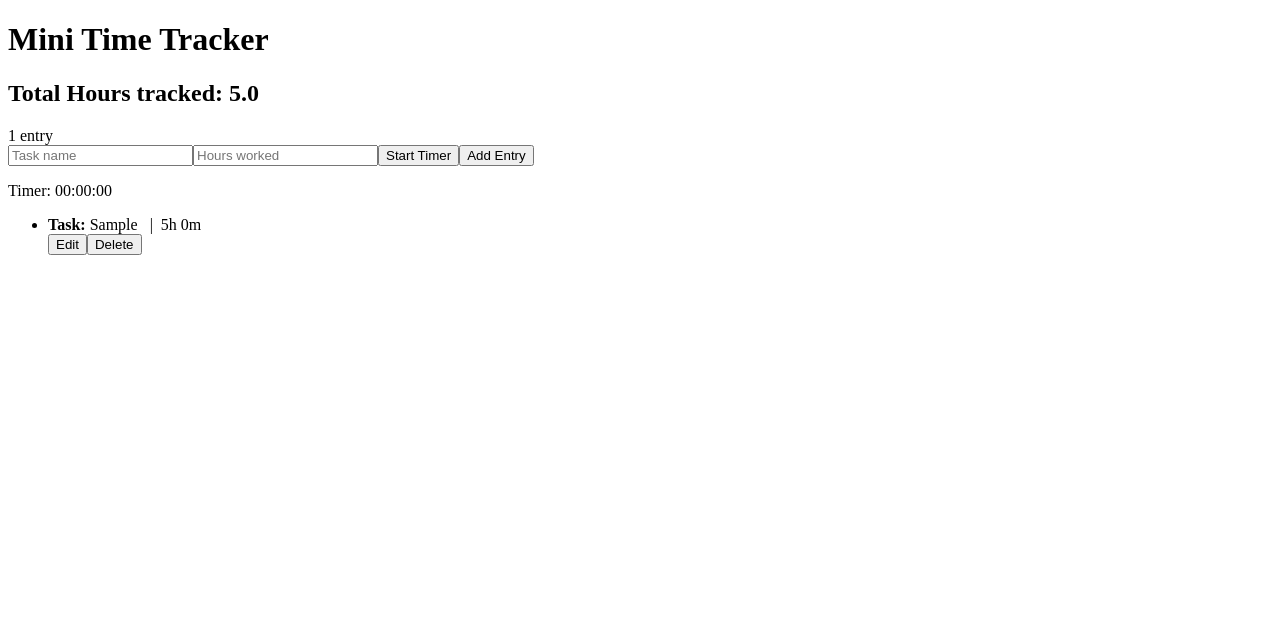
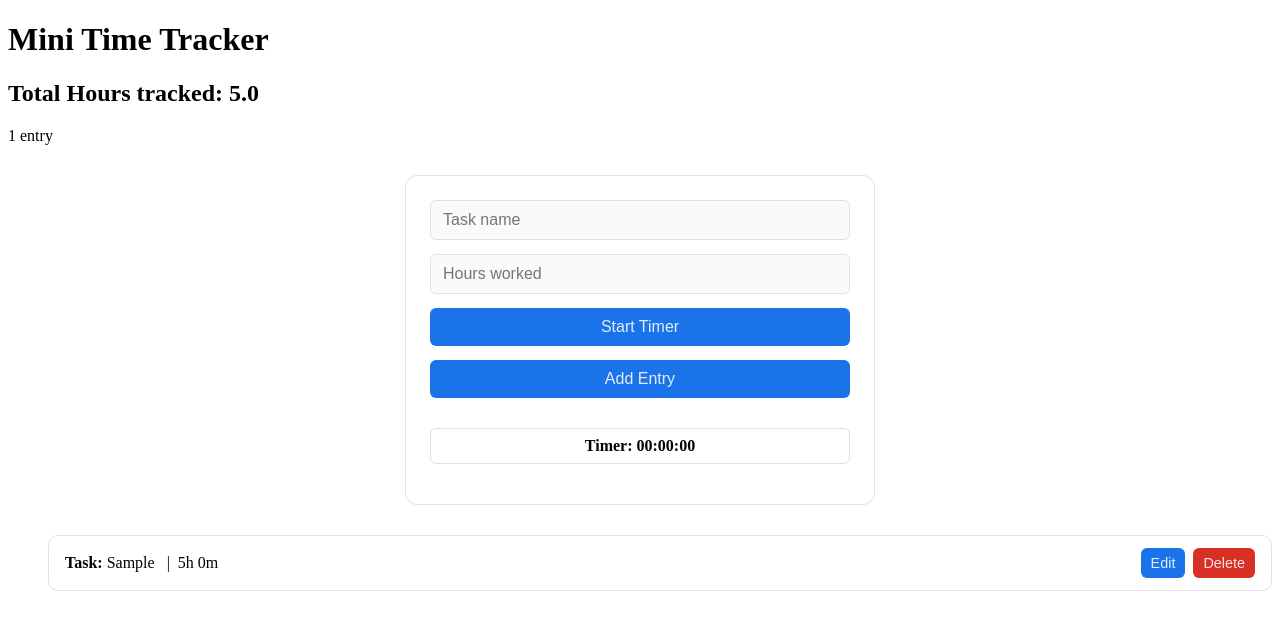
Before and after one commit to Thabo-Tshabalala/mini-time-tracker, a React (Vite) app: page / in a window 1280 px wide. Both pictures are taken after typing "Sample", "5" into the empty fields and a click on the button "Add Entry". Shown: the top 630 px of the page. Built offline with nearby package versions, Linux system fonts and the light colour scheme.

Commit message:
added time entry form and time entry items styling

```diff
--- a/src/components/TimeEntryForm.css
+++ b/src/components/TimeEntryForm.css
@@ -0,0 +1,73 @@
+.time-entry-form {
+  max-width: 420px;
+  margin: 30px auto;
+  padding: 24px;
+  border-radius: 12px;
+  background: var(--color-bg-light);
+  border: 1px solid var(--color-border-light);
+  display: flex;
+  flex-direction: column;
+  gap: 14px;
+}
+
+.time-entry-form input {
+  padding: 10px 12px;
+  border: 1px solid var(--color-border-light);
+  border-radius: 6px;
+  font-size: 1rem;
+  background: var(--color-input-bg-light);
+}
+
+.time-entry-form input:focus {
+  border-color: var(--color-primary);
+  background: var(--color-bg-light);
+  outline: none;
+}
+
+.timer-display {
+  font-weight: bold;
+  padding: 8px 12px;
+  border-radius: 6px;
+  text-align: center;
+  border: 1px solid var(--color-border-light);
+}
+
+.timer-display.running {
+  color: var(--color-error);
+}
+
+.time-entry-form button {
+  padding: 10px 12px;
+  font-size: 1rem;
+  border-radius: 6px;
+  border: none;
+  cursor: pointer;
+  color: var(--color-text-light);
+}
+
+.button-start,
+.button-submit {
+  background-color: var(--color-primary);
+}
+
+.button-start:hover {
+  background-color: var(--color-success);
+}
+
+.button-stop {
+  background-color: var(--color-error);
+}
+
+.button-stop:hover {
+  background-color: var(--color-error-hover);
+}
+
+.button-submit:hover {
+  background-color: var(--color-primary-hover);
+}
+
+.error {
+  color: var(--color-error);
+  font-size: 0.9rem;
+  margin-top: -8px;
+}
--- a/src/components/TimeEntryItem.css
+++ b/src/components/TimeEntryItem.css
@@ -0,0 +1,65 @@
+.time-entry-item {
+  display: flex;
+  justify-content: space-between;
+  padding: 12px 16px;
+  border: 1px solid var(--color-border-light);
+  border-radius: 10px;
+  margin-bottom: 10px;
+}
+
+.entry-text {
+  flex: 1;
+  font-weight: 500;
+  padding: 6px 0;
+  white-space: nowrap;
+  overflow: hidden;
+}
+
+.entry-input {
+  font-size: 1rem;
+  border: 1px solid var(--color-border-light);
+  border-radius: 6px;
+  width: 120px;
+}
+
+.entry-buttons {
+  display: flex;
+  gap: 8px;
+}
+
+.entry-button {
+  padding: 6px 10px;
+  border: none;
+  border-radius: 6px;
+  font-size: 0.9rem;
+  cursor: pointer;
+ color: var(--color-text-light);
+}
+
+.entry-button.edit {
+  background-color: var(--color-primary);
+}
+.entry-button.edit:hover {
+  background-color: var(--color-primary-hover);
+}
+
+.entry-button.delete {
+  background-color: var(--color-error);
+}
+.entry-button.delete:hover {
+  background-color: var(--color-error-hover);
+}
+
+.entry-button.save {
+   background-color: var(--color-primary);
+}
+.entry-button.save:hover {
+  background-color: var(--color-success);
+}
+
+.entry-button.cancel {
+  background-color: darkgrey;
+}
+.entry-button.cancel:hover {
+  background-color: grey;
+}
```
